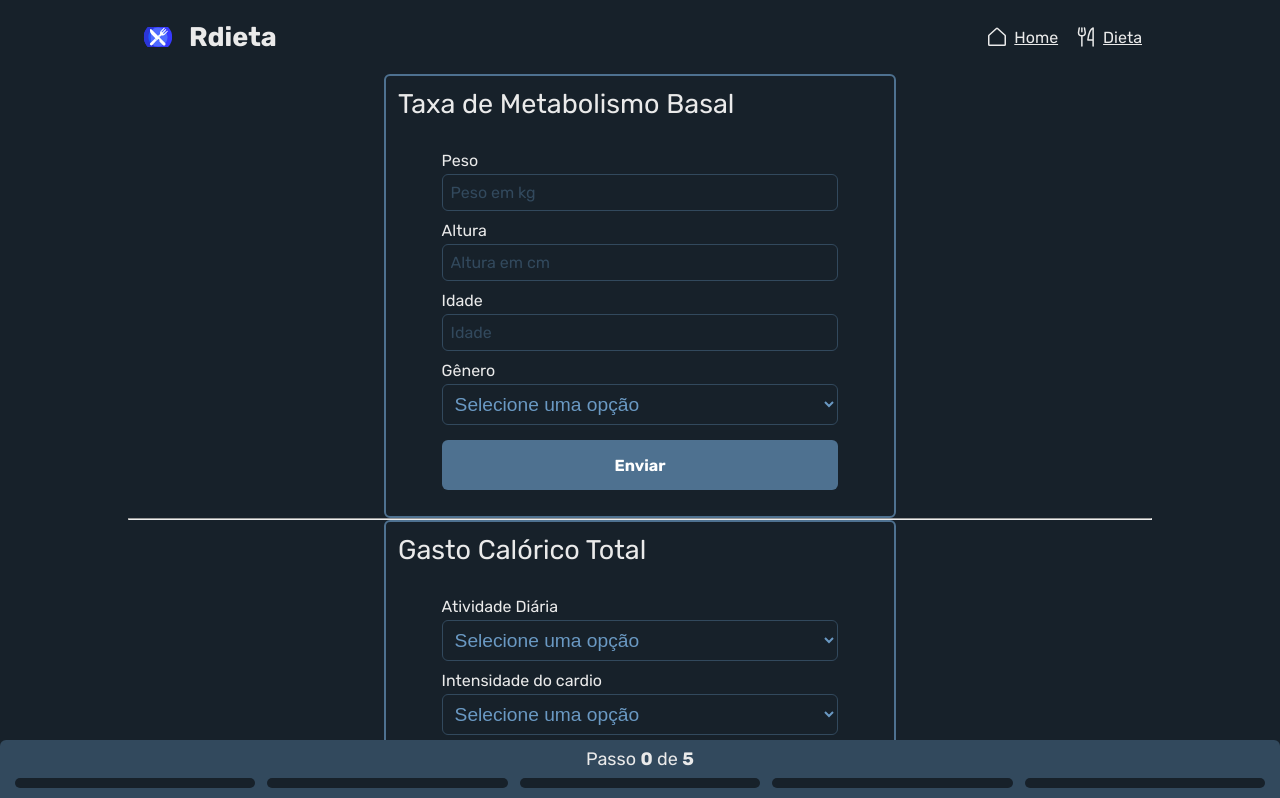
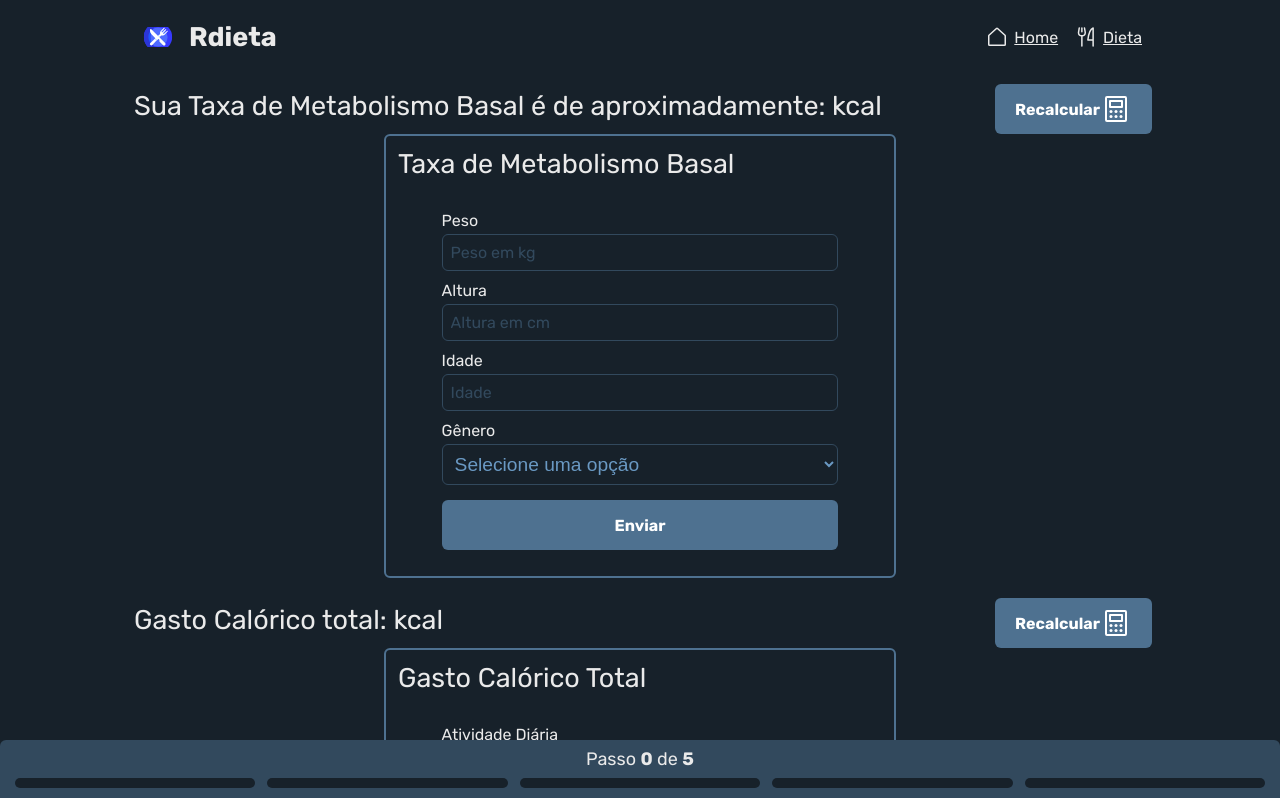
Before and after one commit to RenanArantes/rdieta, a Next.js app: page / in a window 1280 px wide. Shown: the top 798 px of the page. Built offline with nearby package versions, Linux system fonts and the light colour scheme.

Commit message:
chore: create Home accordions components

```diff
--- a/pages/index.tsx
+++ b/pages/index.tsx
@@ -1,9 +1,18 @@
-import { useContext } from 'react'
+import { useContext, useState } from 'react'
 import { PersonContext } from '../contexts/Person'
 import { BMRForm } from '../components/forms/BMRForm'
 import { TotalKcalForm } from '../components/forms/TotalKcalForm'
 import { StepContext } from '../contexts/Step'
 import { BottomMultiStep } from '../components/BottomMultiStep'
+import {
+  BmrContainer,
+  DataContainer,
+  HomeAccordion,
+  HomeContainer,
+} from '../styles/pages'
+import { Title } from '../components/Title'
+import { Calculator } from 'phosphor-react'
+import { Button } from '../components/Button'
 
 export default function Home() {
   const {
@@ -11,28 +20,49 @@ export default function Home() {
   } = useContext(PersonContext)
   const { step, currentStep } = useContext(StepContext)
 
+  const [bmrAccordion, setBmrAccordion] = useState(true)
+  const [totalKcalAccordion, setTotalKcalAccordion] = useState(true)
+
+  function handleBmrAccordion() {
+    setBmrAccordion((state) => !bmrAccordion)
+  }
+
+  function handleTotalKcalAccordion() {
+    setTotalKcalAccordion((state) => !totalKcalAccordion)
+  }
+
   return (
-    <div>
-      <div>
-        <BMRForm />
-        <div>
-          {bmr && (
-            <h2>
-              Sua Taxa de Metabolismo Basal é de aproximadamente: {bmr} kcal
-            </h2>
-          )}
-        </div>
-      </div>
-      <hr />
-      <div>
-        <TotalKcalForm />
-        <div>
-          {totalCaloricSpending && (
-            <h2>Gasto Calórico total: {totalCaloricSpending}</h2>
-          )}
-        </div>
-      </div>
+    <HomeContainer>
+      <BmrContainer>
+        <DataContainer>
+          <Title>
+            Sua Taxa de Metabolismo Basal é de aproximadamente:{' '}
+            <strong>{bmr}</strong> kcal
+          </Title>
+          <Button onClick={() => handleBmrAccordion()}>
+            Recalcular
+            <Calculator size={32} />
+          </Button>
+        </DataContainer>
+        <HomeAccordion show={bmrAccordion}>
+          <BMRForm />
+        </HomeAccordion>
+      </BmrContainer>
+      <BmrContainer>
+        <DataContainer>
+          <Title>
+            Gasto Calórico total: <strong>{totalCaloricSpending}</strong> kcal
+          </Title>
+          <Button onClick={() => handleTotalKcalAccordion()}>
+            Recalcular
+            <Calculator size={32} />
+          </Button>
+        </DataContainer>
+        <HomeAccordion show={totalKcalAccordion}>
+          <TotalKcalForm />
+        </HomeAccordion>
+      </BmrContainer>
       <BottomMultiStep step={step} currentStep={currentStep} />
-    </div>
+    </HomeContainer>
   )
 }
--- /dev/null
+++ b/styles/pages/index.tsx
@@ -0,0 +1,20 @@
+import styled from 'styled-components'
+
+export const HomeContainer = styled.div`
+  display: flex;
+  flex-direction: column;
+`
+interface HomeAccordionProps {
+  show: boolean
+}
+
+export const HomeAccordion = styled.div<HomeAccordionProps>`
+  display: ${(props) => (props.show ? 'block' : 'none')};
+`
+export const DataContainer = styled.div`
+  display: flex;
+  justify-content: space-between;
+`
+export const BmrContainer = styled.div`
+  margin: 10px 0;
+`
```
